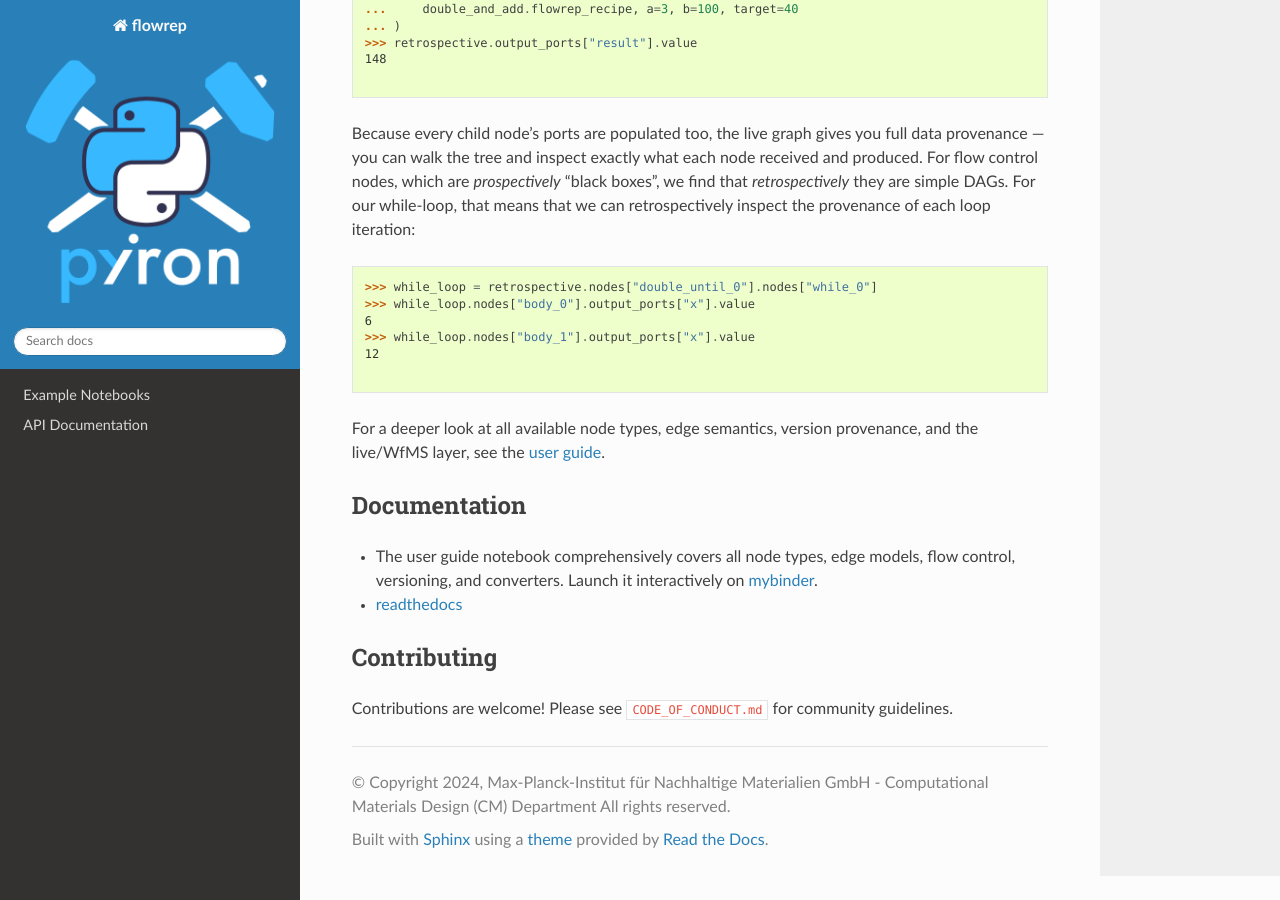
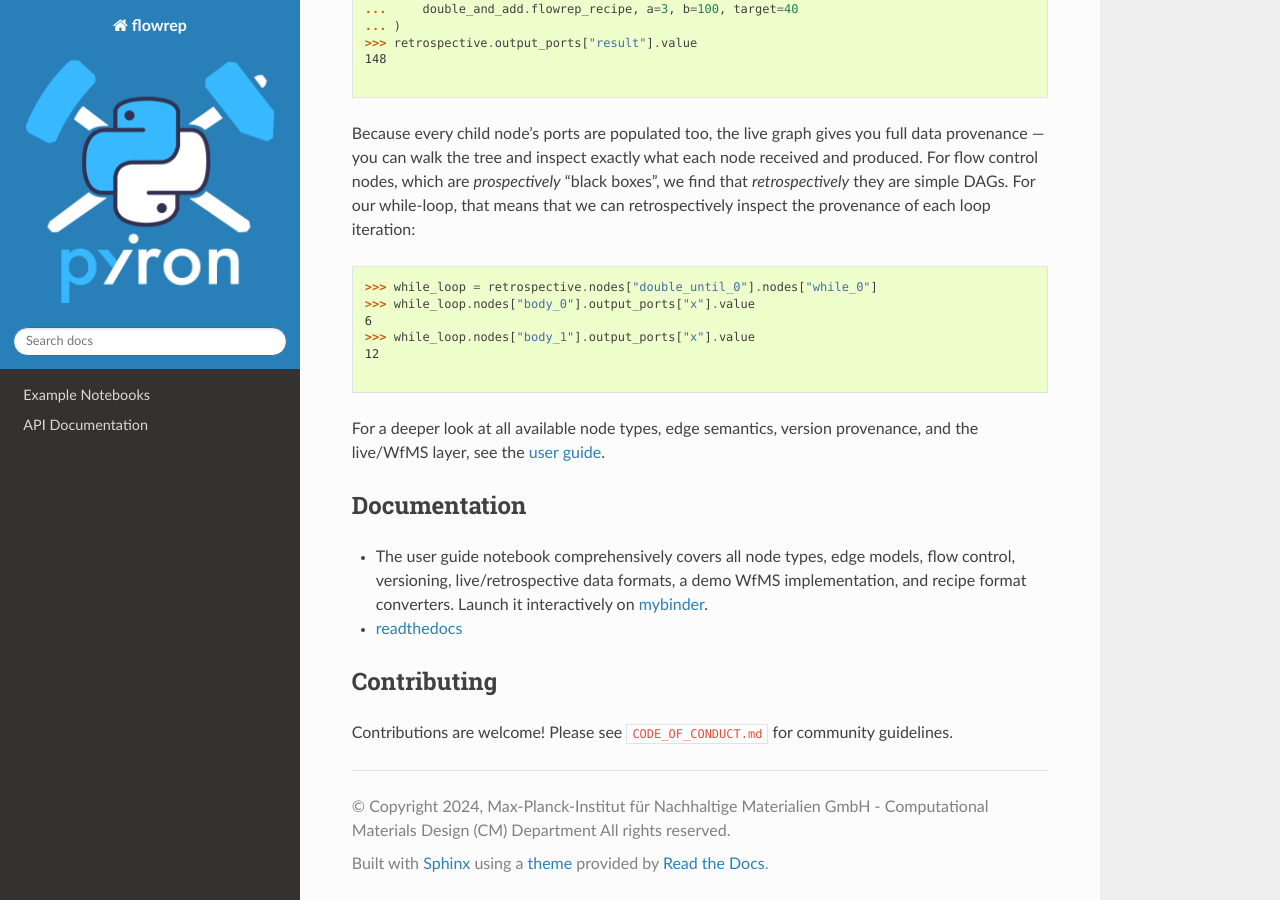
Before and after one commit to pyiron/flowrep, a Sphinx documentation site: the page built from docs/README.md, in a window 1280 px wide and 900 px high, scrolled down 5172 px. Built offline with Sphinx 7.4.7 and the Read the Docs theme 3.1.0, drawn with Linux system fonts in a browser that asks for light colours; the version number could not be read and is left out.

Commit message:
Aspirationally extend readme
Signed-off-by: liamhuber <liamhuber@greyhavensolutions.com>

```diff
--- a/docs/README.md
+++ b/docs/README.md
@@ -304,8 +304,9 @@ provenance, and the live/WfMS layer, see the
 
 ## Documentation
 
-- The user guide notebook comprehensively covers all node types, edge models, flow control, versioning, and
-  converters. Launch it interactively on
+- The user guide notebook comprehensively covers all node types, edge models, flow control, versioning,
+  live/retrospective data formats, a demo WfMS implementation, and recipe format converters.
+  Launch it interactively on
   [mybinder](https://mybinder.org/v2/gh/pyiron/flowrep/HEAD?urlpath=%2Fdoc%2Ftree%2Fuser-guide.ipynb).
 - [readthedocs](https://flowrep.readthedocs.io/en/latest/)
 
```
